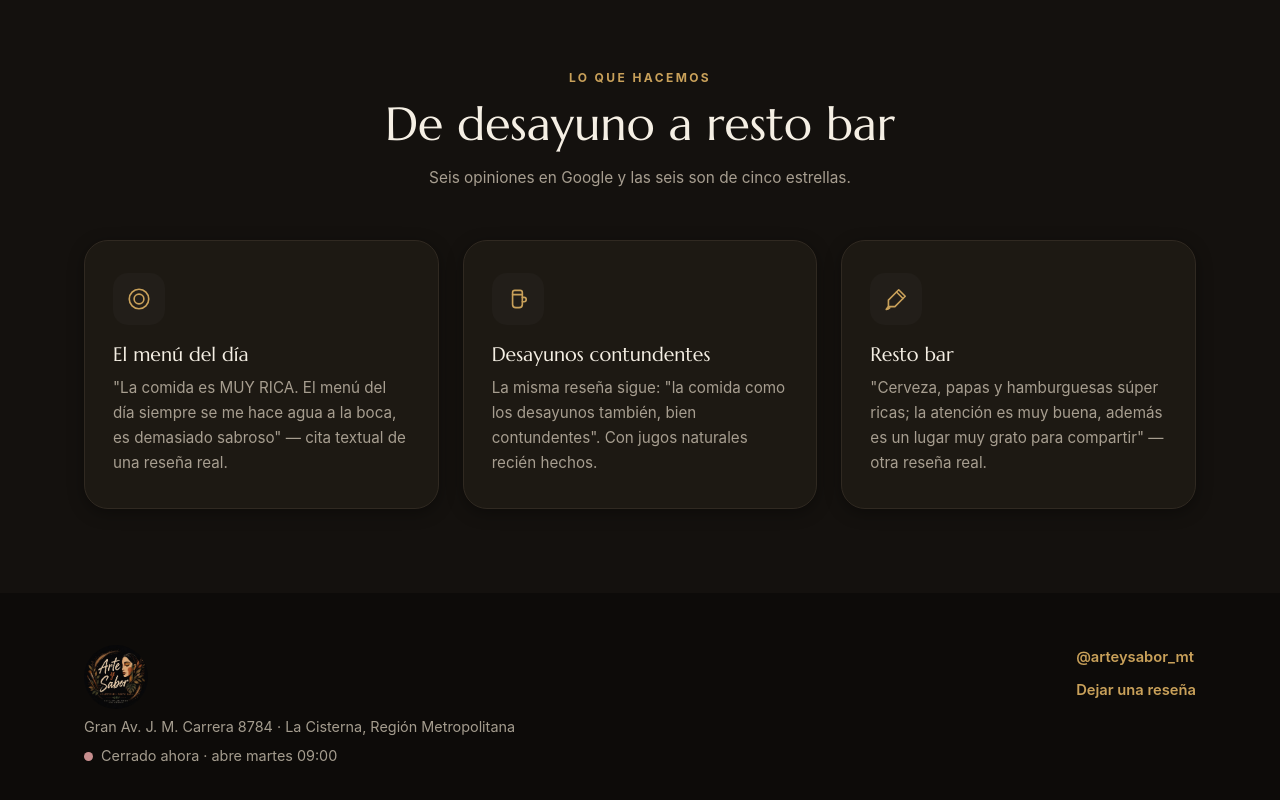
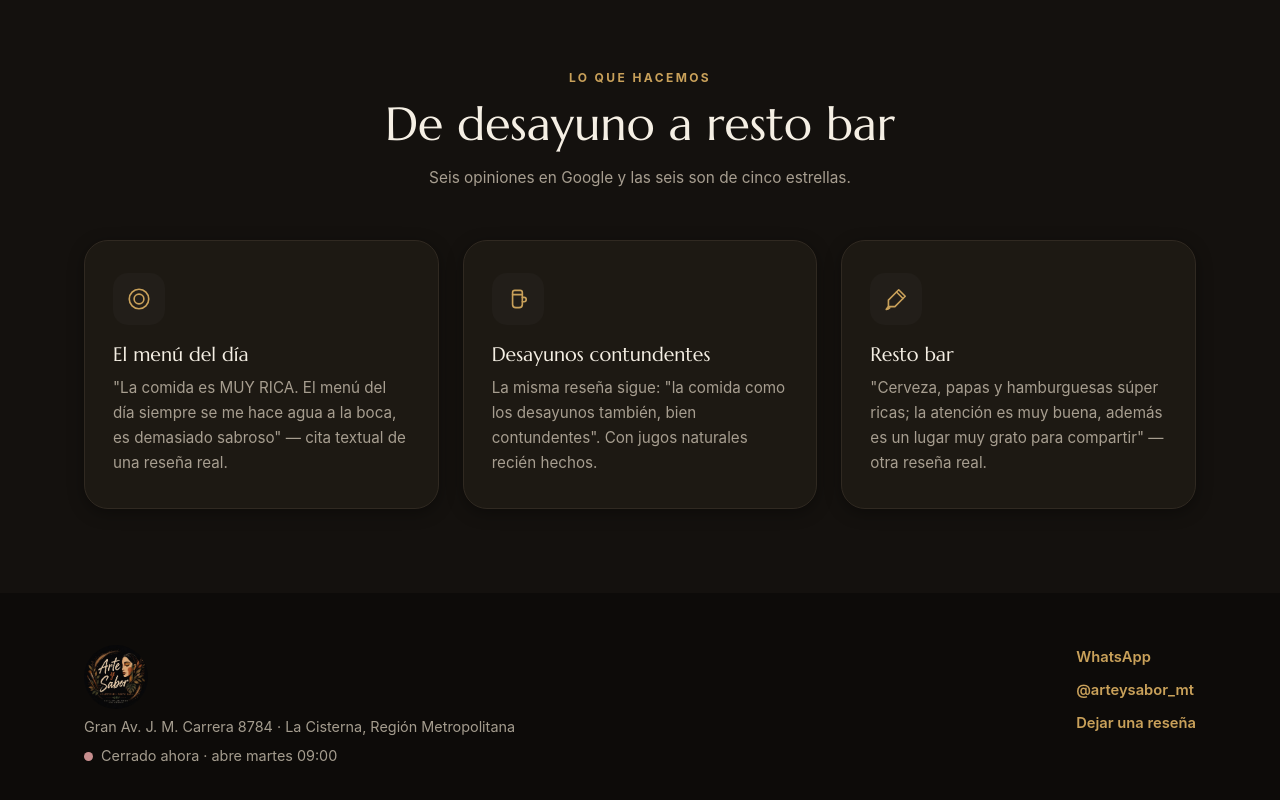
Before and after one commit to MMedinacode/Arte-Y-Sabor-Web, a plain HTML site: page index.html in a window 1280 px wide. Shown: the part 777-1577 px from the top of the page. Drawn offline with Linux system fonts and the light colour scheme; a web font is replaced by a local one.

Commit message:
WhatsApp real encontrado en una historia de Instagram
Historia real (evento 'Sesion Retro', martes 15, 19:00) decia textual
'RESERVA AL WHATSAPP +56 9 8749 5513'. Se agrega como canal real: boton en
Visitanos, footer y tarjeta en la pestana Redes. Se deja documentado que se
valido para reservas de eventos, no confirmado aun como linea general.

Co-Authored-By: Claude Sonnet 5 <noreply@anthropic.com>

```diff
--- a/index.html
+++ b/index.html
@@ -70,11 +70,16 @@
   - Estos datos están en una pestaña nueva "Eventos" — el precio de $3.000 es
     el de UN evento puntual confirmado, no una tarifa general del local.
 
+  ✅ RESUELTO (14-09-2026): WHATSAPP REAL. Matías encontró una historia real de
+  -   Instagram (evento "Sesión Retro", martes 15, 19:00, entrada liberada) que
+  -   dice textual "RESERVA AL WHATSAPP +56 9 8749 5513". Es un número publicado
+  -   por ellos mismos para reservas de eventos — se agrega como WhatsApp real,
+  -   dejando claro en el código que se verificó vía esa historia, no vía Google
+  -   (que sigue sin publicar teléfono).
+
   ⚠️ PENDIENTE / NUNCA INVENTADO:
-  - SIN TELÉFONO: Google muestra 'Agregar número de teléfono del lugar', y no
-  -   aparece tampoco en el bio de Instagram. No se inventa, así que la página
-  -   NO lleva botón de llamar ni de WhatsApp — solo Instagram y cómo llegar.
-  -   El usuario va a preguntarles directo. ES EL DATO MÁS IMPORTANTE QUE FALTA.
+  - Ese WhatsApp se validó para RESERVAS DE EVENTOS, no confirmado aún como
+  -   línea general del local — igual es un canal real y válido para escribirles.
   - ✅ RESUELTO (11-09-2026): PRECIOS DE LA CARTA. El usuario encontró el link
   -   correcto de su menú Fudo (menu.fu.do/arteysabor/qr-menu) con carta
   -   completa y precios reales — el $5.900 que había mencionado de memoria
@@ -362,6 +367,7 @@
           <div class="info-bloque">
             <h3 class="info-titulo"><svg viewBox="0 0 24 24" fill="none" stroke="currentColor" stroke-width="1.7" stroke-linecap="round" stroke-linejoin="round"><circle cx="12" cy="12" r="9"/><path d="M3.6 9h16.8M3.6 15h16.8"/><path d="M12 3a15 15 0 0 1 0 18 15 15 0 0 1 0-18z"/></svg> Redes y contacto</h3>
             <div class="redes-lista">
+            <a class="red-link" href="https://wa.me/56987495513" target="_blank" rel="noopener"><svg viewBox="0 0 24 24" fill="none" stroke="currentColor" stroke-width="1.6"><path d="M17 14c-.3-.15-1.75-.86-2-.96-.27-.1-.47-.15-.66.15-.2.3-.76.95-.93 1.15-.17.2-.34.22-.63.08-.3-.15-1.24-.46-2.37-1.46-.87-.78-1.47-1.74-1.64-2.04-.17-.3-.02-.46.13-.6.13-.13.3-.34.44-.5.15-.18.2-.3.3-.5.1-.2.05-.38-.02-.53-.08-.15-.66-1.6-.9-2.18-.24-.58-.48-.5-.66-.5h-.56c-.2 0-.53.08-.8.38-.28.3-1.05 1.02-1.05 2.5s1.07 2.9 1.22 3.1c.15.2 2.1 3.2 5.1 4.5.71.3 1.27.5 1.7.63.72.23 1.37.2 1.9.12.58-.09 1.75-.72 2-1.4.24-.7.24-1.3.17-1.4-.07-.13-.27-.2-.56-.35Z"/><circle cx="12" cy="12" r="9.3"/></svg><span>WhatsApp</span></a>
             <a class="red-link" href="https://instagram.com/arteysabor_mt" target="_blank" rel="noopener"><svg viewBox="0 0 24 24" fill="none" stroke="currentColor" stroke-width="1.6"><rect x="2" y="2" width="20" height="20" rx="5"/><circle cx="12" cy="12" r="4"/><circle cx="17.2" cy="6.8" r="1.1" fill="currentColor" stroke="none"/></svg><span>@arteysabor_mt</span></a>
             <a class="red-link" href="https://search.google.com/local/writereview?placeid=0x9662db00686ad3eb:0x50aeb40319e6fb7e" target="_blank" rel="noopener"><svg viewBox="0 0 24 24" fill="none" stroke="currentColor" stroke-width="1.6" stroke-linejoin="round"><path d="m12 4 2.4 4.9 5.4.8-3.9 3.8.9 5.4-4.8-2.6-4.8 2.6.9-5.4L4.2 9.7l5.4-.8z"/></svg><span>Dejar una reseña</span></a>
             </div>
@@ -392,6 +398,7 @@
       <p class="status-line"><span class="status-dot" id="statusDot2"></span> <span id="statusText2">—</span></p>
     </div>
     <div class="footer-links">
+      <a href="https://wa.me/56987495513" target="_blank" rel="noopener">WhatsApp</a>
       <a href="https://instagram.com/arteysabor_mt" target="_blank" rel="noopener">@arteysabor_mt</a>
       <a href="https://search.google.com/local/writereview?placeid=0x9662db00686ad3eb:0x50aeb40319e6fb7e" target="_blank" rel="noopener">Dejar una reseña</a>
     </div>
@@ -406,7 +413,7 @@
 <script>window.HORARIO={dias:["09:00 - 17:00","09:00 - 20:00","09:00 - 00:30","09:00 - 21:00","09:00 - 10:30","Cerrado","Cerrado"],fuente:"Google Maps, 11-09-2026"};</script>
 <script src="horario.js"></script>
 <!-- Redes sociales REALES del local, verificadas una por una. El modulo redes.js arma con esto la pestana Redes. -->
-<script>window.REDES={"intro": "Su Instagram es donde anuncian las noches de música en vivo y lo que pasa en el local, que comparte espacio con Mundo Tattoo Studio.", "instagram": {"user": "arteysabor_mt", "seguidores": "1.147", "nota": "Cuenta vinculada a @mundo_tattoo_, el estudio de tatuajes con el que comparten local.", "fotos": ["fotos/mesa.jpg"]}};</script>
+<script>window.REDES={"intro": "Su Instagram es donde anuncian las noches de música en vivo y lo que pasa en el local, que comparte espacio con Mundo Tattoo Studio.", "instagram": {"user": "arteysabor_mt", "seguidores": "1.147", "nota": "Cuenta vinculada a @mundo_tattoo_, el estudio de tatuajes con el que comparten local.", "fotos": ["fotos/mesa.jpg"]}, "whatsapp": {"numero": "56987495513", "nota": "Publicado en una historia real de Instagram para reservas de eventos (Sesión Retro, 15-09-2026)."}};</script>
 <script src="redes.js"></script>
 </body>
 </html>
```
